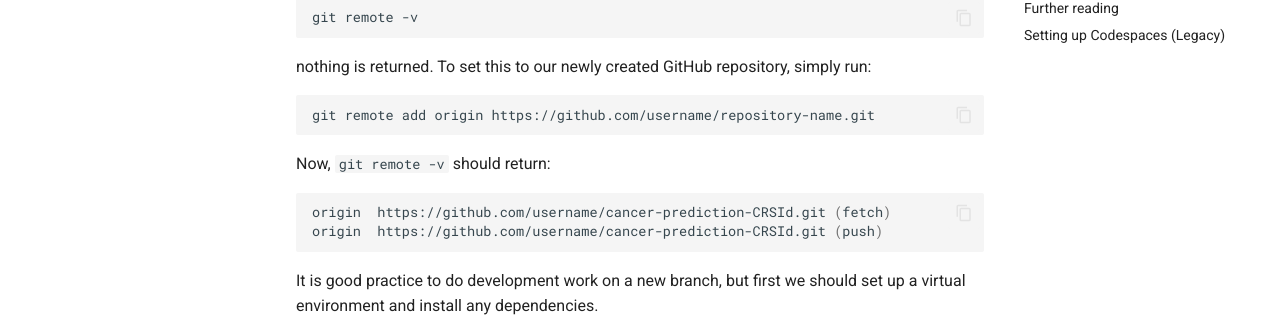
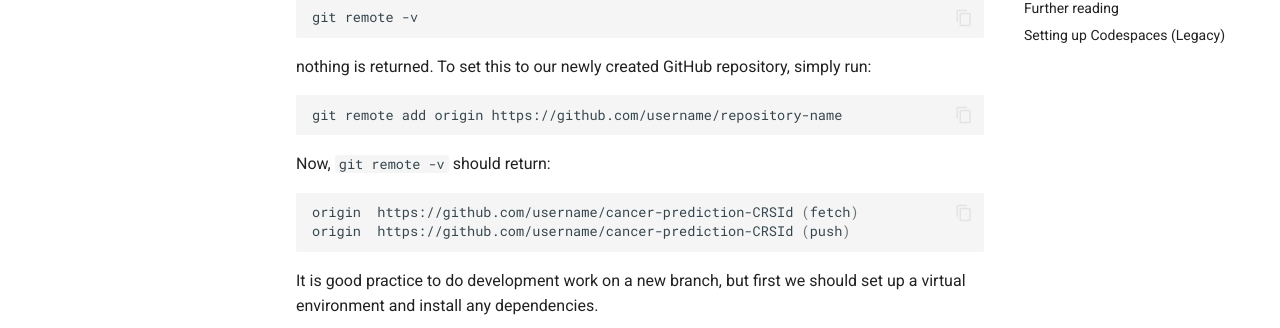
Before and after one commit to acceleratescience/packaging-publishing, an MkDocs documentation site: the page built from docs/1_setting_up.md, in a window 1280 px wide and 900 px high, scrolled down 984 px. Shown: the part 154-482 px from the top of the window. Built offline with MkDocs 1.6.1 and Material for MkDocs 9.7.7, drawn with Linux system fonts in a browser that asks for light colours; comment, search, counter and statistics services are not loaded; some of the changed lines change nothing that is shown.

Commit message:
fix: remove .git from github url

````diff
--- a/docs/1_setting_up.md
+++ b/docs/1_setting_up.md
@@ -25,12 +25,12 @@ git remote -v
 ```
 nothing is returned. To set this to our newly created GitHub repository, simply run:
 ```bash
-git remote add origin https://github.com/username/repository-name.git
+git remote add origin https://github.com/username/repository-name
 ```
 Now, `git remote -v` should return:
 ```bash
-origin  https://github.com/username/cancer-prediction-CRSId.git (fetch)
-origin  https://github.com/username/cancer-prediction-CRSId.git (push)
+origin  https://github.com/username/cancer-prediction-CRSId (fetch)
+origin  https://github.com/username/cancer-prediction-CRSId (push)
 ```
 It is good practice to do development work on a new branch, but first we should set up a virtual environment and install any dependencies.
 
````
